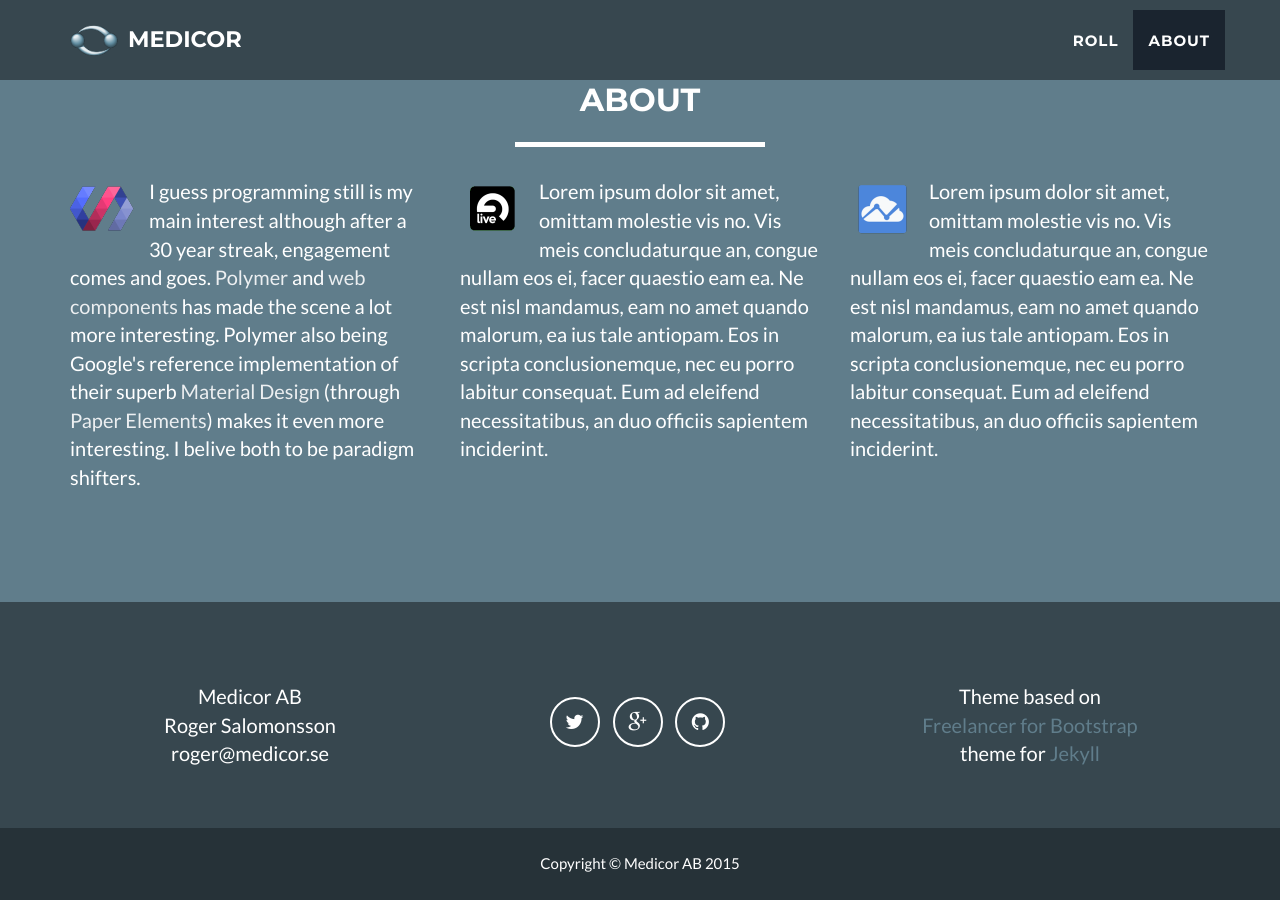
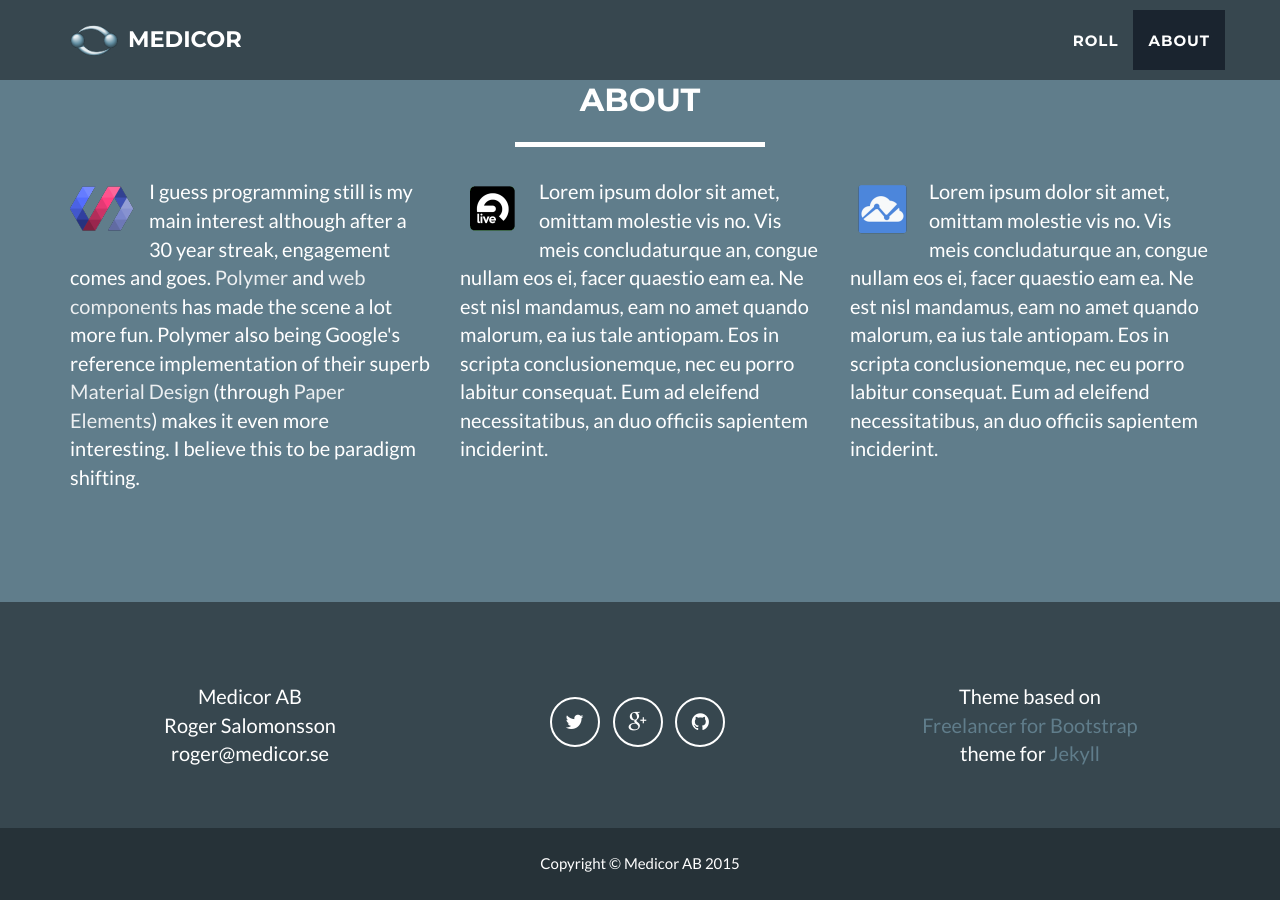
Before and after one commit to medicor/medicor.github.io, a Jekyll site: the page built from index.html, in a window 1280 px wide and 900 px high, scrolled down 1317 px. Built offline with Jekyll 4.4.1, drawn with Linux system fonts in a browser that asks for light colours; Markdown is read by kramdown in place of the engine named in the settings.

Commit message:
Updated about1

```diff
--- a/_config.yml
+++ b/_config.yml
@@ -30,12 +30,13 @@
 
 # About section - 1st column
 about1:
-  - line: '<a href="https://www.polymer-project.org/"><img src="/img/logo-polymer.png" style="float: left; margin: 0px 15px 15px 0px"></a>I guess programming still is my main interest although after a 30 year streak, engagement comes and goes. <a href="https://www.polymer-project.org/">Polymer</a> and <a href="http://webcomponents.org/">web components</a> has made the scene a lot more interesting. Polymer also being Google''s reference implementation of their superb <a href="http://www.google.com/design/spec/material-design/introduction.html">Material Design</a> (through <a href="https://elements.polymer-project.org/browse?package=paper-elements">Paper Elements</a>) makes it even more interesting. I belive both to be paradigm shifters.'
+  - line: '<a href="https://www.polymer-project.org/"><img src="/img/logo-polymer.png" style="float: left; margin: 0px 15px 15px 0px"></a>I guess programming still is my main interest although after a 30 year streak, engagement comes and goes. <a href="https://www.polymer-project.org/">Polymer</a> and <a href="http://webcomponents.org/">web components</a> has made the scene a lot more fun. Polymer also being Google''s reference implementation of their superb <a href="http://www.google.com/design/spec/material-design/introduction.html">Material Design</a> (through <a href="https://elements.polymer-project.org/browse?package=paper-elements">Paper Elements</a>) makes it even more interesting. I believe this to be paradigm shifting.'
 
-# About section - 1st column
+# About section - 2nd column
 about2:
   - line: '<a href="https://www.ableton.com/en/live"><img src="/img/logo-ableton.png" style="float: left; margin: 0px 15px 15px 0px"></a>Lorem ipsum dolor sit amet, omittam molestie vis no. Vis meis concludaturque an, congue nullam eos ei, facer quaestio eam ea. Ne est nisl mandamus, eam no amet quando malorum, ea ius tale antiopam. Eos in scripta conclusionemque, nec eu porro labitur consequat. Eum ad eleifend necessitatibus, an duo officiis sapientem inciderint.'
 
+# About section - 3rd column
 about3:
   - line: '<a href="https://www.tradingview.com/chart/eO0kdePX/"><img src="/img/logo-tradingview.png" style="float: left; margin: 0px 15px 15px 0px"></a>Lorem ipsum dolor sit amet, omittam molestie vis no. Vis meis concludaturque an, congue nullam eos ei, facer quaestio eam ea. Ne est nisl mandamus, eam no amet quando malorum, ea ius tale antiopam. Eos in scripta conclusionemque, nec eu porro labitur consequat. Eum ad eleifend necessitatibus, an duo officiis sapientem inciderint.'
 
```
